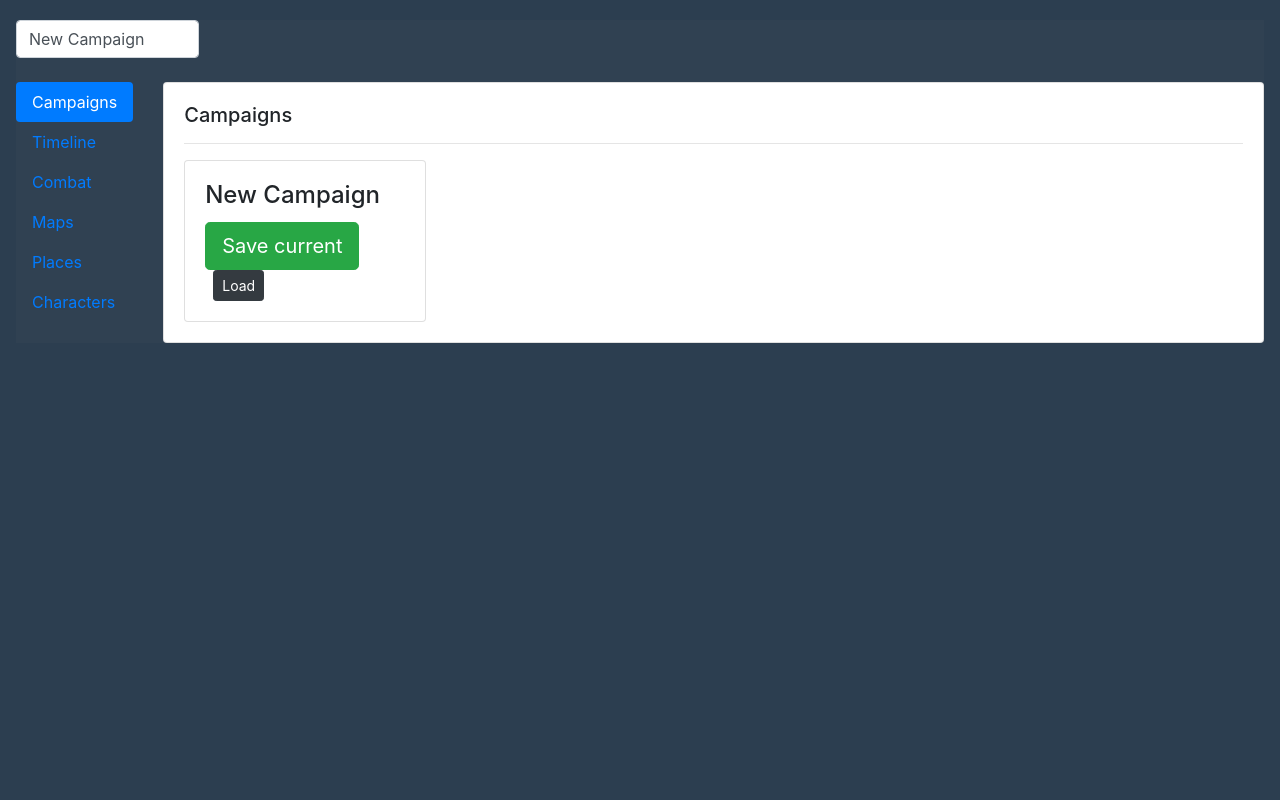
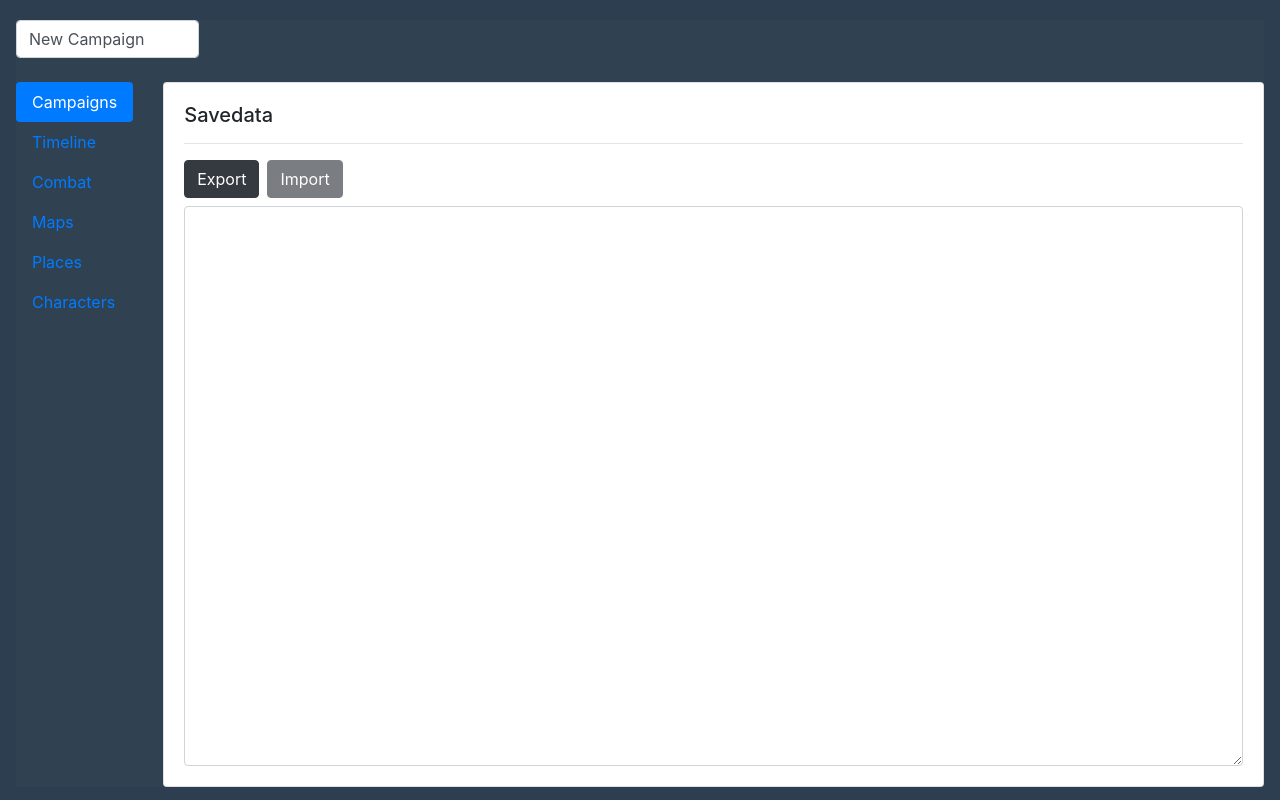
Before and after one commit to Cyan-g/DnD-tracker, a Vue app: page / in a window 1280 px wide. Built offline with nearby package versions, Linux system fonts and the light colour scheme.

Commit message:
SaveData

```diff
--- a/src/App.vue
+++ b/src/App.vue
@@ -10,16 +10,13 @@
     <b-tabs vertical pills>
       <b-tab title="Campaigns">
         <b-card>
-          <h5>Campaigns</h5>
+          <h5>Savedata</h5>
           <hr>
-          <b-row>
-            <b-col cols="3" v-for="(saveState, index) in storedCampaigns" :key="index + '_save'">
-              <b-card :title="saveState.name">
-                <b-button size="lg" variant="success" @click="saveCampaignTo(index)">Save current</b-button>
-                <b-button class="ml-2" size="sm" variant="dark" @click="loadCampaign(index)">Load</b-button>
-              </b-card>
-            </b-col>
-          </b-row>
+          <b-button variant="dark" @click="exportCampaign()">Export</b-button>
+          <b-button class="ml-2" variant="dark" :disabled="campaignText.length < 10" @click="importCampaign()">Import</b-button>
+          <br>
+          <b-form-textarea class="mt-2" style="height: 35rem; width: 100%" v-model="campaignText">
+            </b-form-textarea>
         </b-card>
       </b-tab>
       <b-tab title="Timeline">
@@ -54,7 +51,7 @@ export default {
   data() {
     return {
       campaign: null,
-      storedCampaigns: [],
+      campaignText: "",
       campaignTemplate: {
         name: "New Campaign",
         timeline: [],
@@ -65,28 +62,14 @@ export default {
     };
   },
   created() {
-    this.storedCampaigns = JSON.parse(localStorage.getItem("campaigns"));
-
-    if (this.storedCampaigns && this.storedCampaigns.length > 0)
-      this.loadCampaign(0);
-    else  {
-      this.campaign = _.cloneDeep(this.campaignTemplate);
-      this.storedCampaigns = [this.campaign];
-      this.saveCampaigns();
-    }
+    this.campaign = _.cloneDeep(this.campaignTemplate);
   },
-
   methods: {
-    loadCampaign(index){
-      this.campaign = _.cloneDeep(this.storedCampaigns[index]);
+    importCampaign(){
+      this.campaign = JSON.parse(this.campaignText);
     },
-    saveCampaignTo(index){
-      this.storedCampaigns[index] = _.cloneDeep(this.campaign);
-      this.saveCampaigns();
-      this.loadCampaign(index);
-    },
-    saveCampaigns(){
-      localStorage.setItem("campaigns", JSON.stringify(this.storedCampaigns));
+    exportCampaign(){
+      this.campaignText = JSON.stringify(this.campaign);
     }
   },
   computed: {
```
